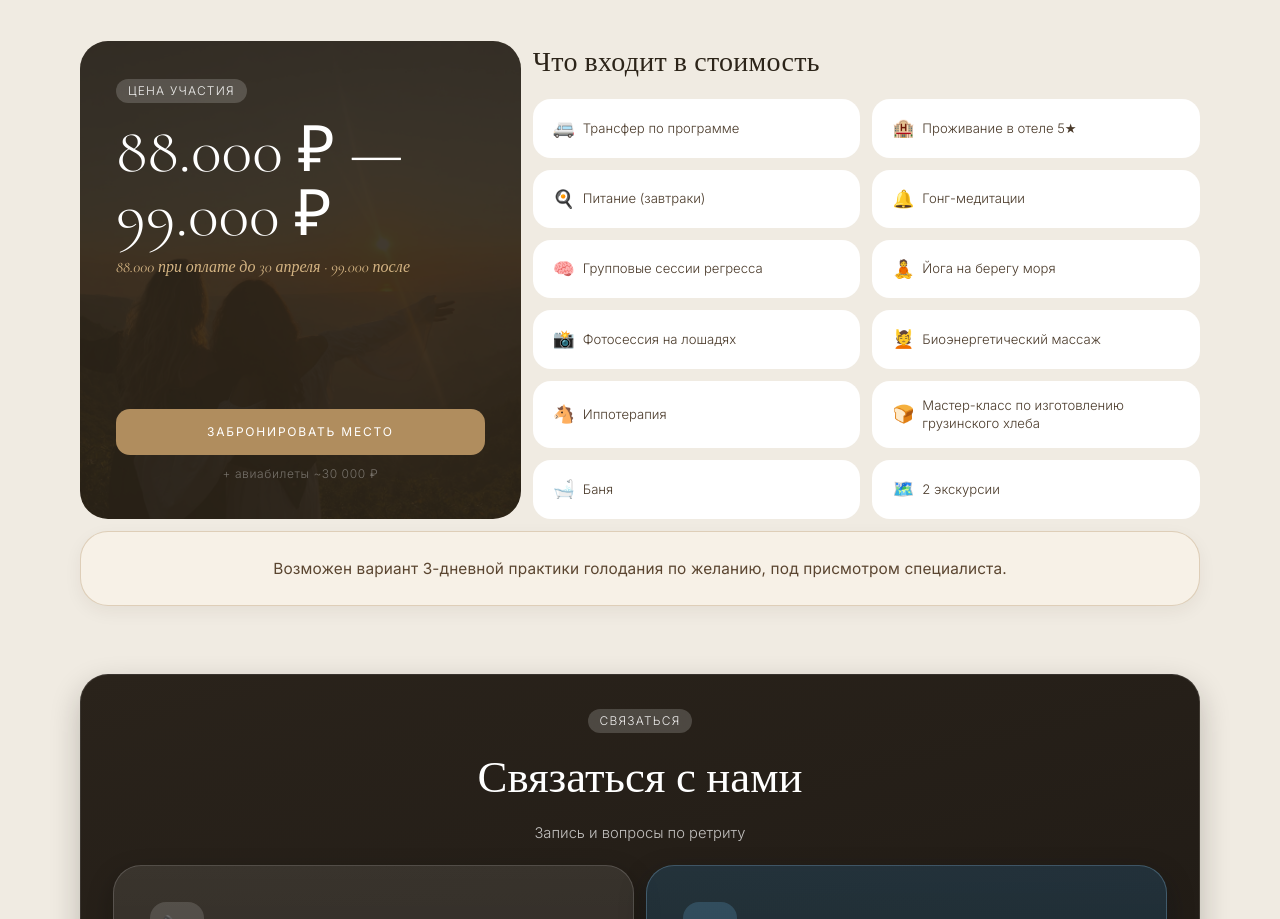
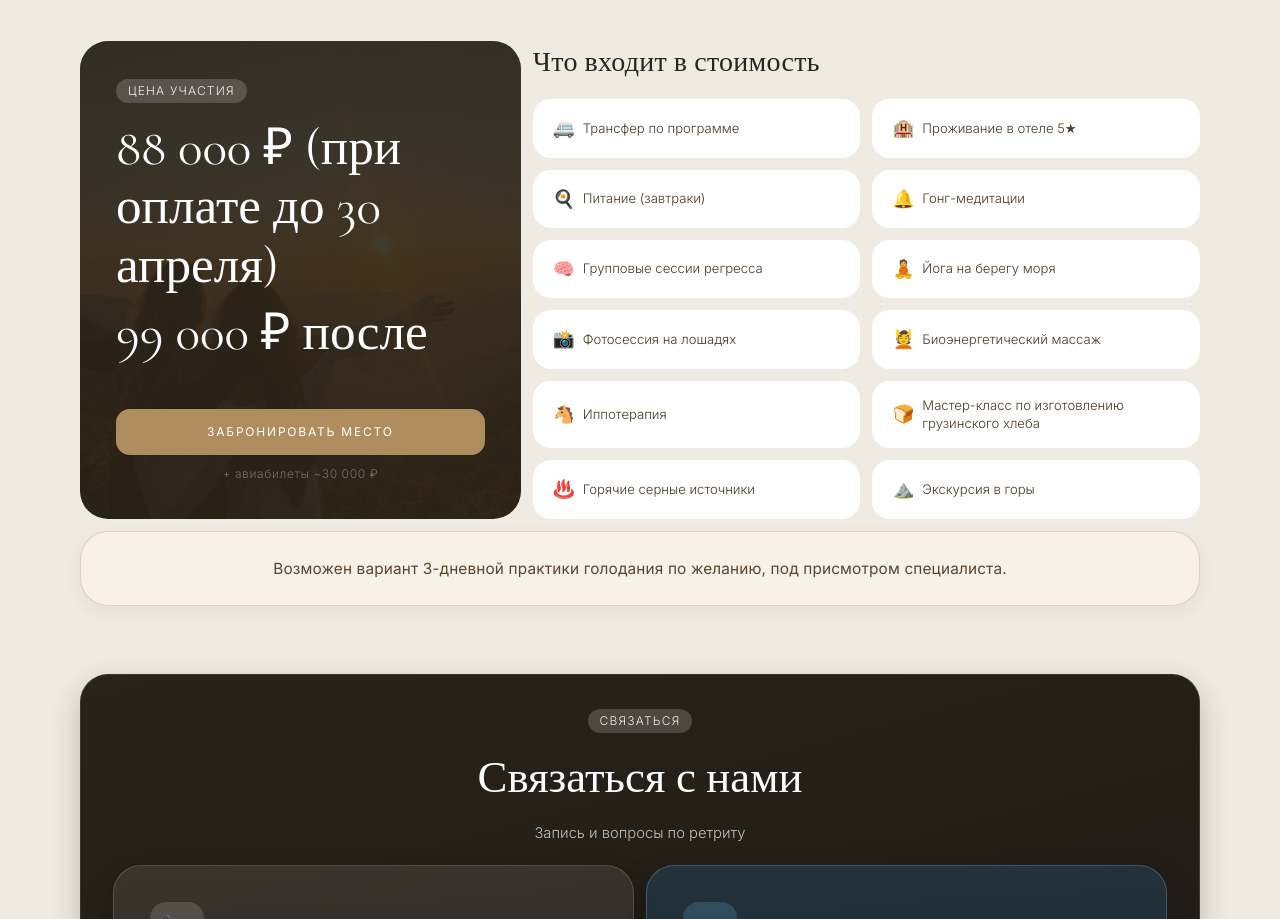
Before and after one commit to mixa-lll/RetritGergia, a React (Vite) app: page / in a window 1280 px wide. Shown: the part 6577-7496 px from the top of the page. Built offline with nearby package versions, Linux system fonts and the light colour scheme.

Commit message:
Update pricing copy and included items

```diff
--- a/src/app/App.tsx
+++ b/src/app/App.tsx
@@ -118,8 +118,8 @@ const included = [
   { icon: "💆", text: "Биоэнергетический массаж" },
   { icon: "🐴", text: "Иппотерапия" },
   { icon: "🍞", text: "Мастер-класс по изготовлению грузинского хлеба" },
-  { icon: "🛁", text: "Баня" },
-  { icon: "🗺️", text: "2 экскурсии" },
+  { icon: "♨️", text: "Горячие серные источники" },
+  { icon: "⛰️", text: "Экскурсия в горы" },
 ];
 
 const Pill = ({ children, light = false }: { children: ReactNode; light?: boolean }) => (
@@ -299,7 +299,8 @@ const EN_TRANSLATIONS: Record<string, string> = {
   "Выезд участников": "Participants departure",
   "Участие в ретрите": "Retreat participation",
   "Цена участия": "Participation price",
-  "88.000 при оплате до 30 апреля · 99.000 после": "88,000 when paid before April 30 · 99,000 after",
+  "88 000 ₽ (при оплате до 30 апреля)": "88,000 ₽ (when paid before April 30)",
+  "99 000 ₽ после": "99,000 ₽ after",
   "+ авиабилеты ~30 000 ₽": "+ flights ~30,000 ₽",
   "Что входит в стоимость": "What is included",
   "Трансфер по программе": "Program transfers",
@@ -310,6 +311,8 @@ const EN_TRANSLATIONS: Record<string, string> = {
   "Йога на берегу моря": "Yoga by the sea shore",
   "Фотосессия на лошадях": "Horse photo session",
   "Биоэнергетический массаж": "Bioenergetic massage",
+  "Горячие серные источники": "Hot sulfur springs",
+  "Экскурсия в горы": "Mountain excursion",
   "2 экскурсии": "2 excursions",
   "Возможен вариант 3-дневной практики голодания по желанию, под присмотром специалиста.": "Optional 3-day fasting practice under specialist supervision.",
   "Связаться": "Contact",
@@ -1274,10 +1277,10 @@ export default function App() {
             <div className="absolute inset-0 opacity-10" style={{ backgroundImage: `url(${heroImage})`, backgroundSize: "cover", backgroundPosition: "top", borderRadius: R }} />
             <div className="relative z-10">
               <Pill light>{t("Цена участия")}</Pill>
-              <p style={{ fontFamily: "'Cormorant Garamond', serif", fontSize: "clamp(3rem, 5vw, 4.5rem)", fontWeight: 300, color: "#fff", lineHeight: 1, marginTop: 16 }}>
-                88.000 ₽ — 99.000 ₽
+              <p style={{ fontFamily: "'Cormorant Garamond', serif", fontSize: "clamp(2.2rem, 4.4vw, 3.2rem)", fontWeight: 400, color: "#fff", lineHeight: 1.15, marginTop: 16 }}>
+                <span className="block">{t("88 000 ₽ (при оплате до 30 апреля)")}</span>
+                <span className="block mt-2">{t("99 000 ₽ после")}</span>
               </p>
-              <p style={{ fontFamily: "'Cormorant Garamond', serif", fontSize: "1rem", color: "#d4b483", fontStyle: "italic", marginTop: 8 }}>{t("88.000 при оплате до 30 апреля · 99.000 после")}</p>
             </div>
             <div className="relative z-10 mt-8">
               <a href="https://t.me/veravenera14" target="_blank" rel="noopener noreferrer" className="block text-center py-3.5 transition-colors hover:bg-[#9a7a4e]" style={{ background: "#b08d5e", borderRadius: "14px", fontFamily: "'Inter', sans-serif", fontSize: "0.75rem", fontWeight: 400, letterSpacing: "0.15em", textTransform: "uppercase", color: "#fff", textDecoration: "none" }}>
```
